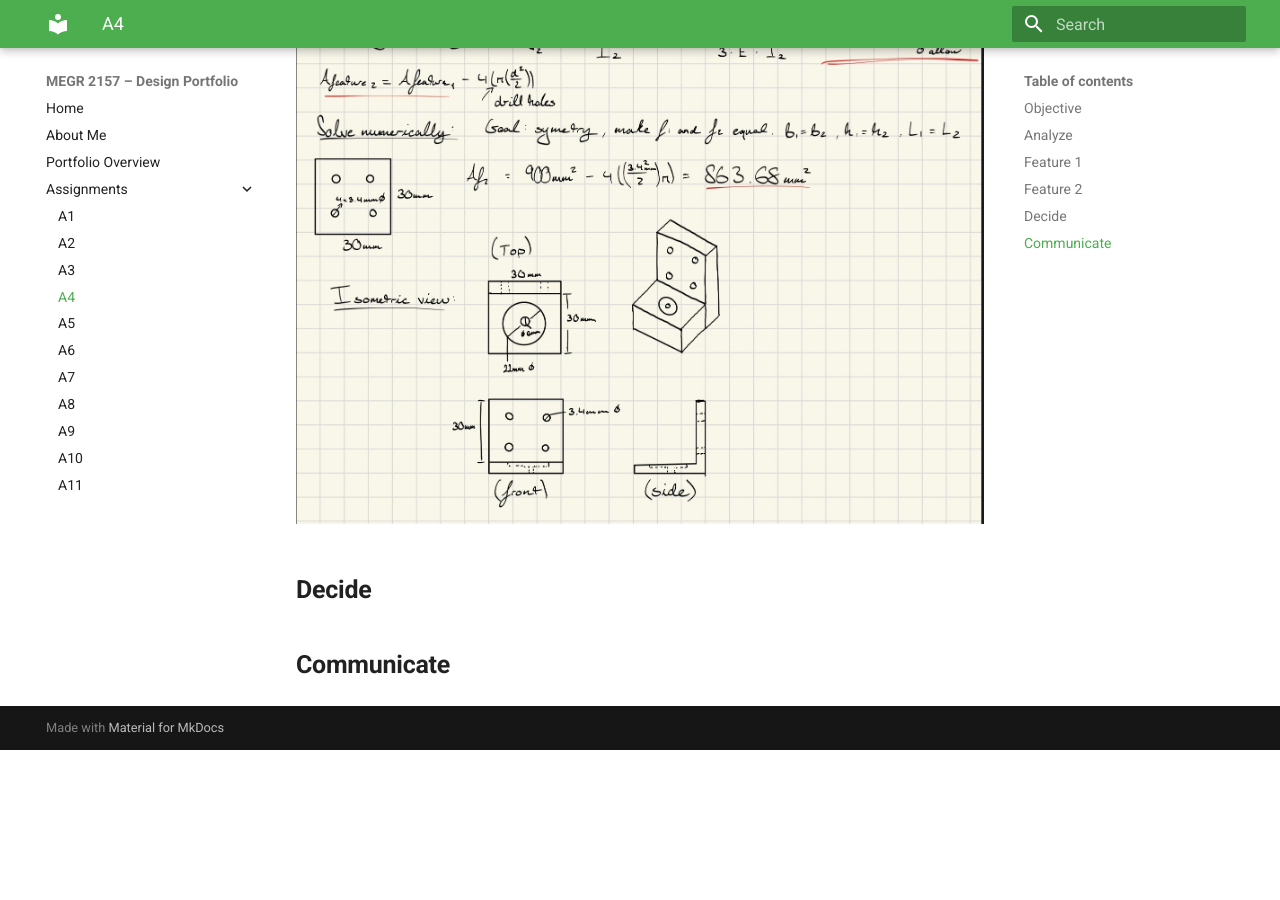
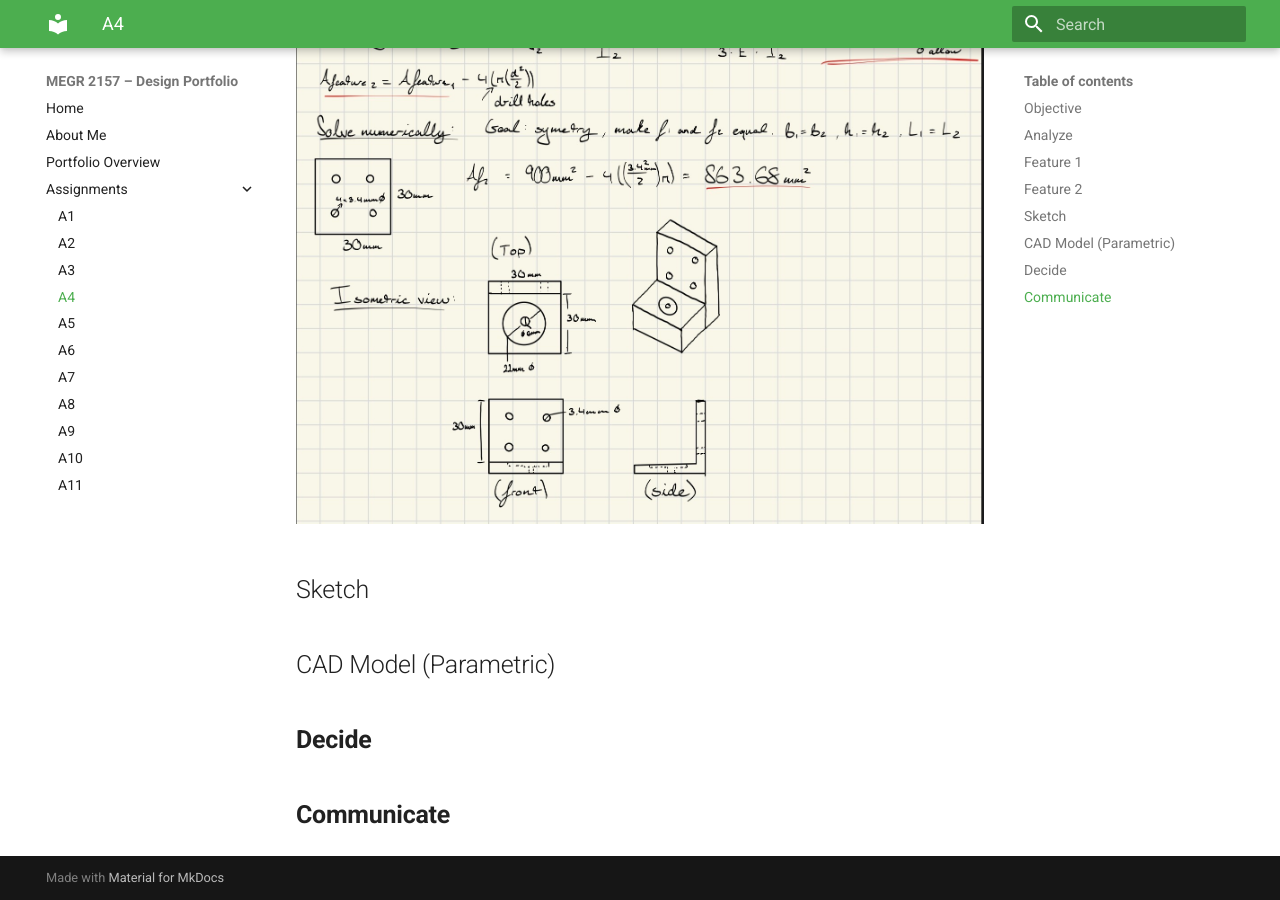
Before and after one commit to jhatch24/megr2156-portfolio, an MkDocs documentation site: the page built from docs/assignments/A04/index.md, in a window 1280 px wide and 900 px high, scrolled down 1838 px. Built offline with MkDocs 1.6.1 and Material for MkDocs 9.7.7, drawn with Linux system fonts in a browser that asks for light colours; before the commit the page ends 2588 px from its top, so only the background shows below that.

Commit message:
Add Sketch and CAD Model sections to index.md
Added sections for Sketch and CAD Model in the assignment documentation.

```diff
--- a/docs/assignments/A04/index.md
+++ b/docs/assignments/A04/index.md
@@ -10,6 +10,9 @@ The objective of this assignment was for us obtain working knowledge by designin
 ## Feature 2
 ![Feature2](IMG_0210.jpeg)
 
+## Sketch
+
+## CAD Model (Parametric)
 
 ## **Decide**
 
```
